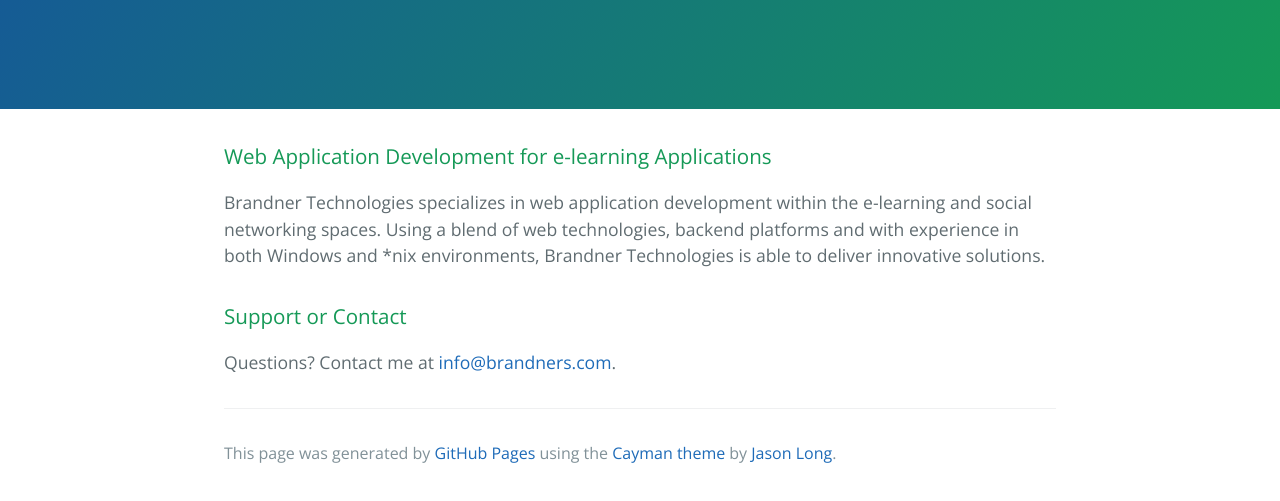
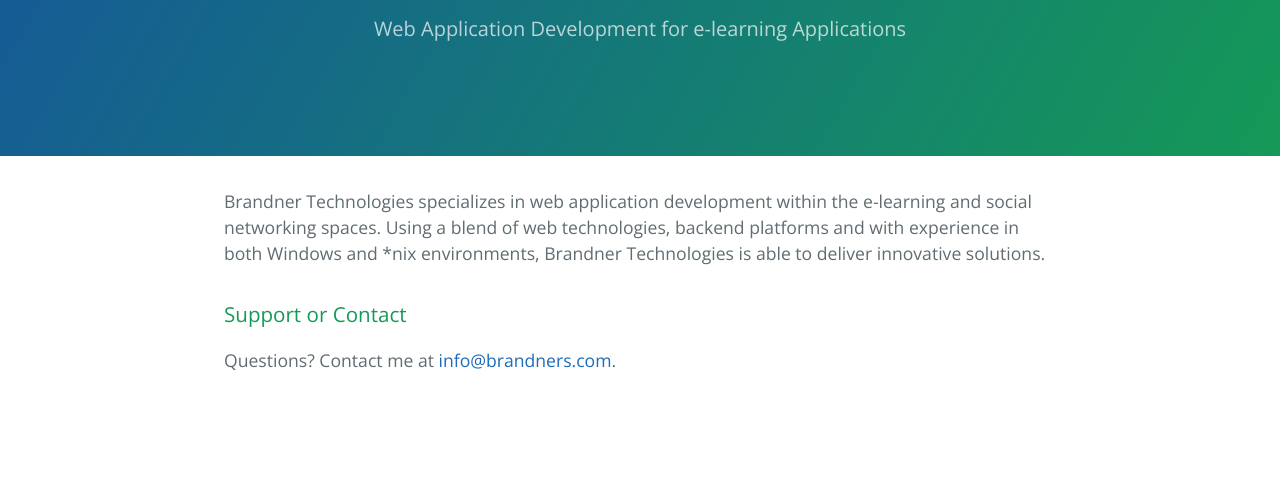
Before and after one commit to brandner/brandner.github.io, a plain HTML site: page index.html in a window 1280 px wide. Shown: the part 161-662 px from the top of the page. Drawn offline with nearby package versions, Linux system fonts and the light colour scheme.

Commit message:
Adjust header

```diff
--- a/index.html
+++ b/index.html
@@ -12,12 +12,17 @@
   <body>
     <section class="page-header">
       <h1 class="project-name">Brandner Technologies</h1>
-      <h2 class="project-tagline"></h2>
+      <h2 class="project-tagline">Web Application Development for e-learning Applications</h2>
     </section>
 
     <section class="main-content">
-      <h3>
-<a id="web-application-development-for-e-learning-applications" class="anchor" href="#web-application-development-for-e-learning-applications" aria-hidden="true"><span aria-hidden="true" class="octicon octicon-link"></span></a>Web Application Development for e-learning Applications</h3>
+
+<!--
+<h3>
+<a id="web-application-development-for-e-learning-applications" class="anchor" href="#web-application-development-for-e-learning-applications" aria-hidden="true"><span aria-hidden="true" class="octicon octicon-link"></span></a>
+Web Application Development for e-learning Applications
+</h3>
+//-->
 
 <p>Brandner Technologies specializes in web application development within the e-learning and social networking spaces. Using a blend of web technologies, backend platforms and with experience in both Windows and *nix environments, Brandner Technologies is able to deliver innovative solutions.</p>
 
@@ -26,10 +31,6 @@
 
 <p>Questions? Contact me at <a href="mailto:info@brandners.com">info@brandners.com</a>.</p>
 
-      <footer class="site-footer">
-
-        <span class="site-footer-credits">This page was generated by <a href="https://pages.github.com">GitHub Pages</a> using the <a href="https://github.com/jasonlong/cayman-theme">Cayman theme</a> by <a href="https://twitter.com/jasonlong">Jason Long</a>.</span>
-      </footer>
 
     </section>
 
```
